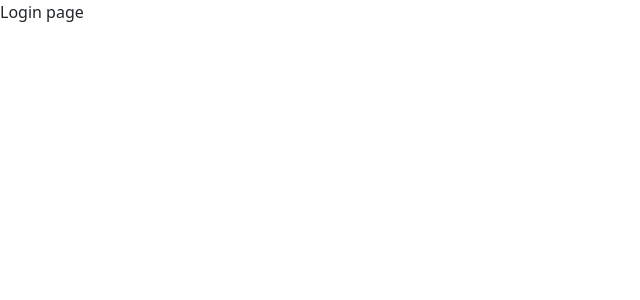
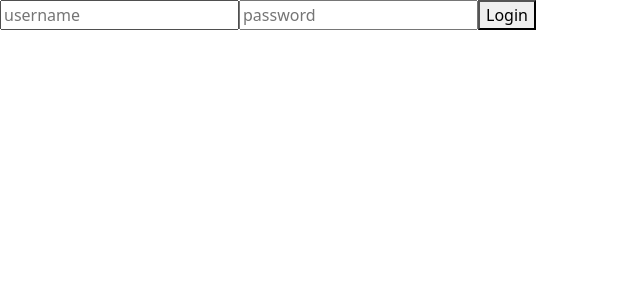
Before and after one commit to MoiseAlexandru/Moaki_Frontend, a React (Create React App) app in the folder react-app/: page /more-posts in a window 1280 px wide. Shown: the top 300 px of the page, without its empty margins (0-640 px from the left). Built offline with nearby package versions, Linux system fonts and the light colour scheme.

Commit message:
adaugat fielduri pt login

```diff
--- a/react-app/src/components/LoginPage.js
+++ b/react-app/src/components/LoginPage.js
@@ -1,8 +1,13 @@
+import { useState } from "react";
 
-export default function LoginPage() {
+export default function LoginPage({onLogin}) {
+    const [username, setUsername] = useState("");
+    const [password, setPassword] = useState("");
     return (
         <div>
-            Login page
+            <input type = "text" onChange = {(e) => setUsername(e.target.value)} placeholder = "username" />
+            <input type = "password" onChange = {(e) => setPassword(e.target.value)} placeholder="password" />
+            <button onClick={onLogin}> Login </button>
         </div>
     )
 }
```
